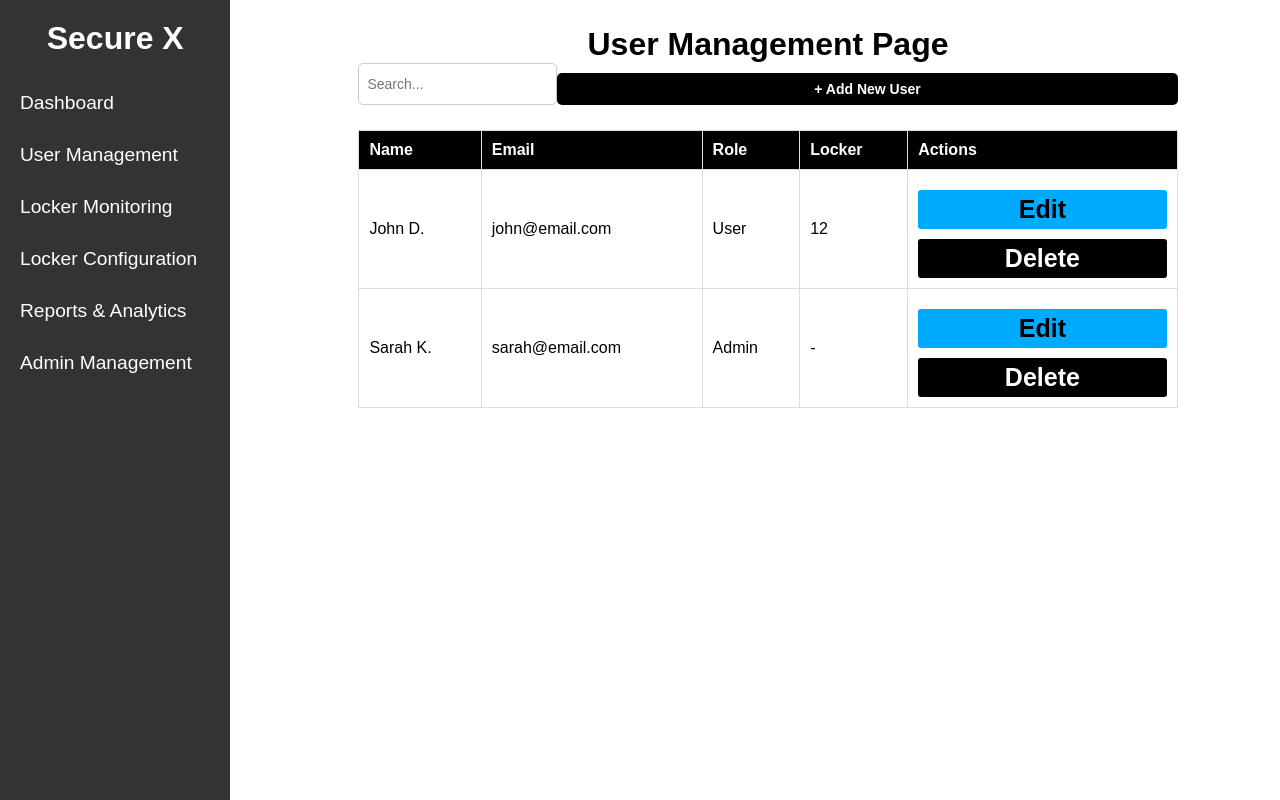
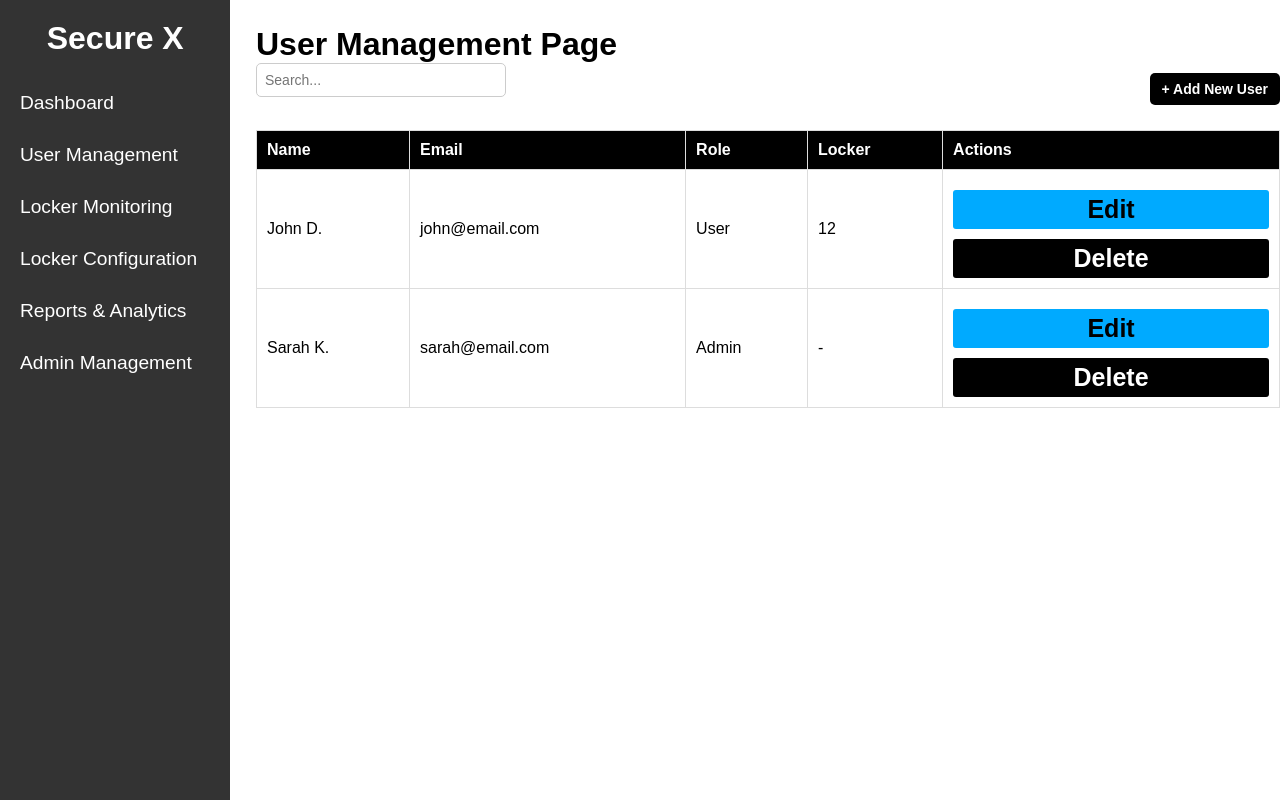
Before and after one commit to cepdnaclk/e20-3yp-Smart-Locker-System, a React (Create React App) app in the folder code/apps/webapp/secure_x/: page /usermanage in a window 1280 px wide. Built offline with nearby package versions, Linux system fonts and the light colour scheme.

Commit message:
add some changers for usremanegment

```diff
--- a/code/apps/webapp/secure_x/src/components/UserManagement/UserManagement.css
+++ b/code/apps/webapp/secure_x/src/components/UserManagement/UserManagement.css
@@ -8,15 +8,17 @@
     min-height: 100vh; /* Ensures full-page height */
     display: flex;
     flex-direction: column;
-    align-items: center; /* Centers content horizontally */
+     /* Centers content horizontally */
 }
 
 /* Header Section */
+
 .header {
     display: flex;
     justify-content: space-between;
-    width: 80%;
+
     margin-bottom: 15px;
+    flex-direction: row;
 }
 
 /* Search Bar */
@@ -46,7 +48,6 @@ input[type="text"] {
 
 /* Table Styling */
 .Um1 table {
-    width: 80%;
     border-collapse: collapse;
     margin-top: 10px;
 }
--- a/code/apps/webapp/secure_x/src/components/UserManagement/UserManagement.js
+++ b/code/apps/webapp/secure_x/src/components/UserManagement/UserManagement.js
@@ -25,13 +25,14 @@ const UserManagement = () => {
       <div className="Um1">
         <h1>User Management Page</h1>
         <div className="header">
-          <input
+          <div><input
             type="text"
             placeholder="Search..."
             value={search}
             onChange={(e) => setSearch(e.target.value)}
-          />
-          <button className="add-user">+ Add New User</button>
+          /></div>
+          <div><button className="add-user">+ Add New User</button></div>
+
         </div>
 
         <table>
```
